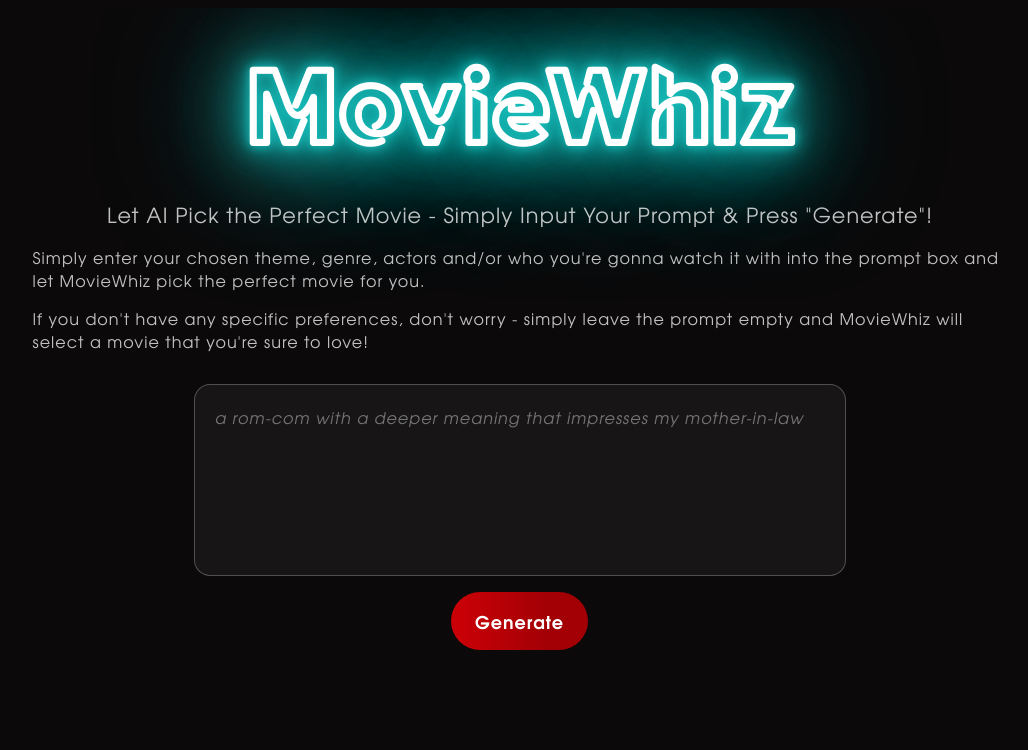
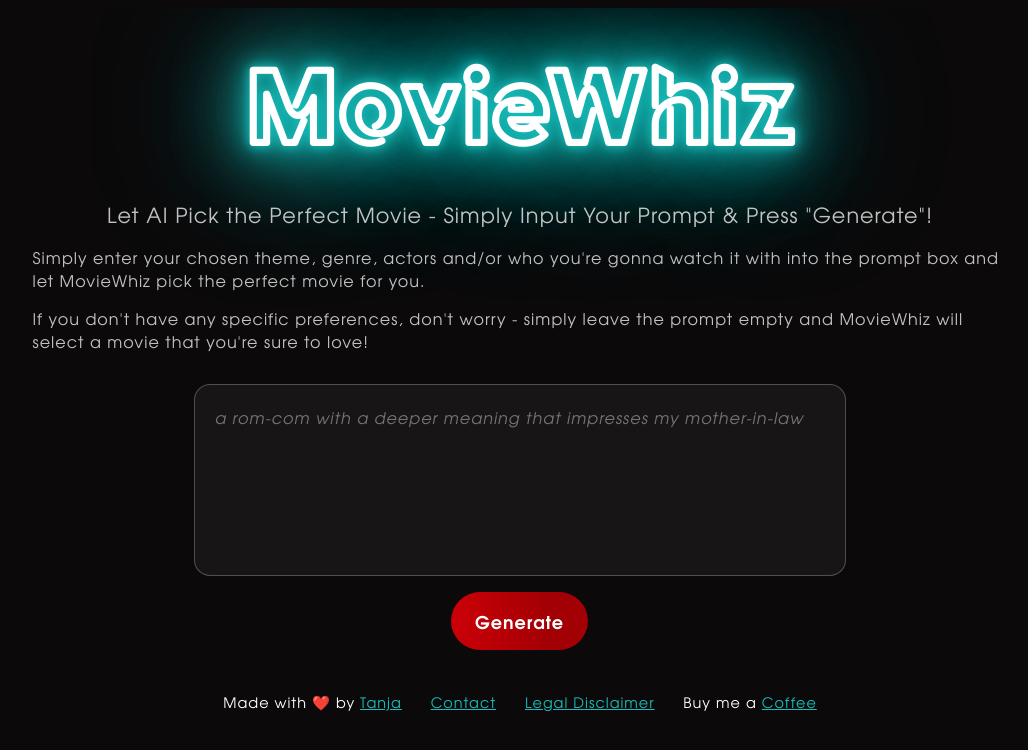
Before and after one commit to Sunkio/moviewhiz, a Next.js app: page / in a window 1280 px wide. Shown: the top 750 px of the page, without its empty margins (120-1148 px from the left). Built offline with nearby package versions, Linux system fonts and the light colour scheme.

Commit message:
add footer

```diff
--- /dev/null
+++ b/components/Footer.js
@@ -0,0 +1,19 @@
+import React from 'react';
+function Footer() {
+  return (
+    <footer className="footer">
+      <p className="footer-text">
+        Made with ❤️ by{' '}
+        <a
+          className="footer-link"
+          href="https://find.tanjaschmidt.com" target="_blank">
+          Tanja</a>
+        </p>
+      <p><a className="footer-link" href="">Contact</a></p>
+      <p><a className="footer-link" href="">Legal Disclaimer</a></p>
+      <p className="" id="last">Buy me a <a className="footer-link" href="https://www.buymeacoffee.com/tanjaS" target="_blank">Coffee</a></p>
+    </footer>
+    );
+}
+
+export default Footer;
--- a/package.json
+++ b/package.json
@@ -18,6 +18,7 @@
     "next": "13.0.3",
     "openai": "^3.1.0",
     "react": "18.2.0",
-    "react-dom": "18.2.0"
+    "react-dom": "18.2.0",
+    "react-feather": "^2.0.10"
   }
 }
--- a/pages/index.js
+++ b/pages/index.js
@@ -1,4 +1,5 @@
 import Head from 'next/head';
+import Footer from '../components/Footer';
 import { useState } from 'react';
 
 const Home = () => {
@@ -76,6 +77,7 @@ const Home = () => {
                 </div>
             )}
         </div>
+        <Footer />
       </div>
     </div>
   );
--- a/pages/styles.css
+++ b/pages/styles.css
@@ -480,3 +480,27 @@ textarea {
         transform: rotate(360deg);
     }
 }
+
+/* Footer */
+
+.footer {
+    color: var(--white);
+    font-size: 0.9em;
+    text-align: center;
+    margin-top: 1em;
+    display: inline;
+
+}
+
+.footer p {
+    display: inline;
+}
+
+.footer p:not(#last) {
+    margin-right: 2em;
+}
+
+.footer-link {
+    color: var(--blue);
+    display: inline;
+}
```
Also changed, not shown: public/heart.svg (added).
